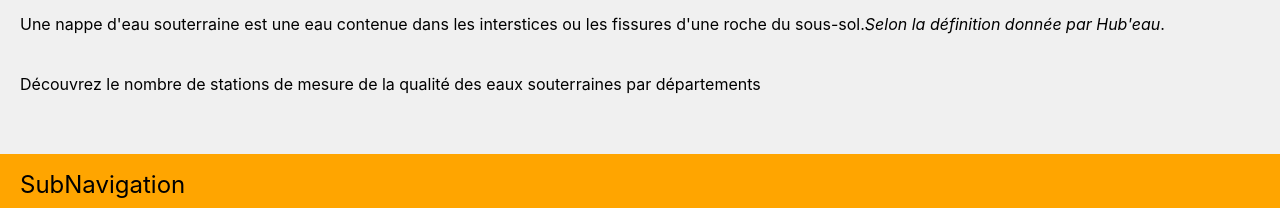
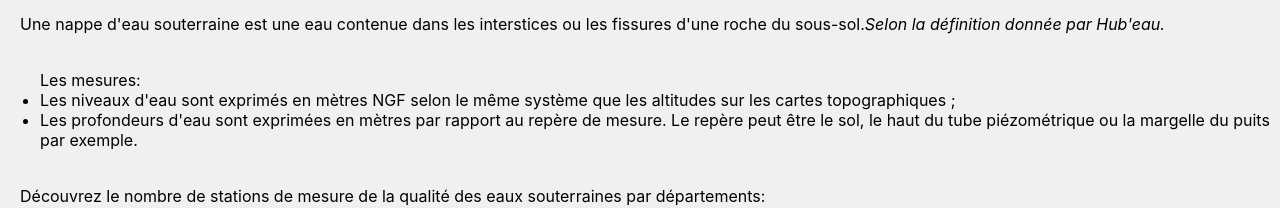
Before and after one commit to Campalo/FrenchWaters, a React (Create React App) app: page / in a window 1280 px wide. Shown: the part 205-413 px from the top of the page. Built offline with nearby package versions, Linux system fonts and the light colour scheme; no server answers.

Commit message:
Add content about mesurment

```diff
--- a/src/components/Content.jsx
+++ b/src/components/Content.jsx
@@ -8,11 +8,19 @@ function Content() {
             </h1>
             <p>
                 Une nappe d'eau souterraine est une eau contenue dans les interstices ou les fissures d'une roche du sous-sol.
-                <i>Selon la définition donnée par Hub'eau</i>
-                .
+                <i>Selon la définition donnée par Hub'eau.</i>
             </p>
+            <ul>
+                Les mesures:
+               <li>
+               Les niveaux d'eau sont exprimés en mètres NGF selon le même système que les altitudes sur les cartes topographiques ;
+                </li>
+               <li>
+               Les profondeurs d'eau sont exprimées en mètres par rapport au repère de mesure. Le repère peut être le sol, le haut du tube piézométrique ou la margelle du puits par exemple.
+                </li>
+            </ul>
             <p>
-                Découvrez le nombre de stations de mesure de la qualité des eaux souterraines par départements
+                Découvrez le nombre de stations de mesure de la qualité des eaux souterraines par départements:
             </p>
         </Fragment>
     )
```
